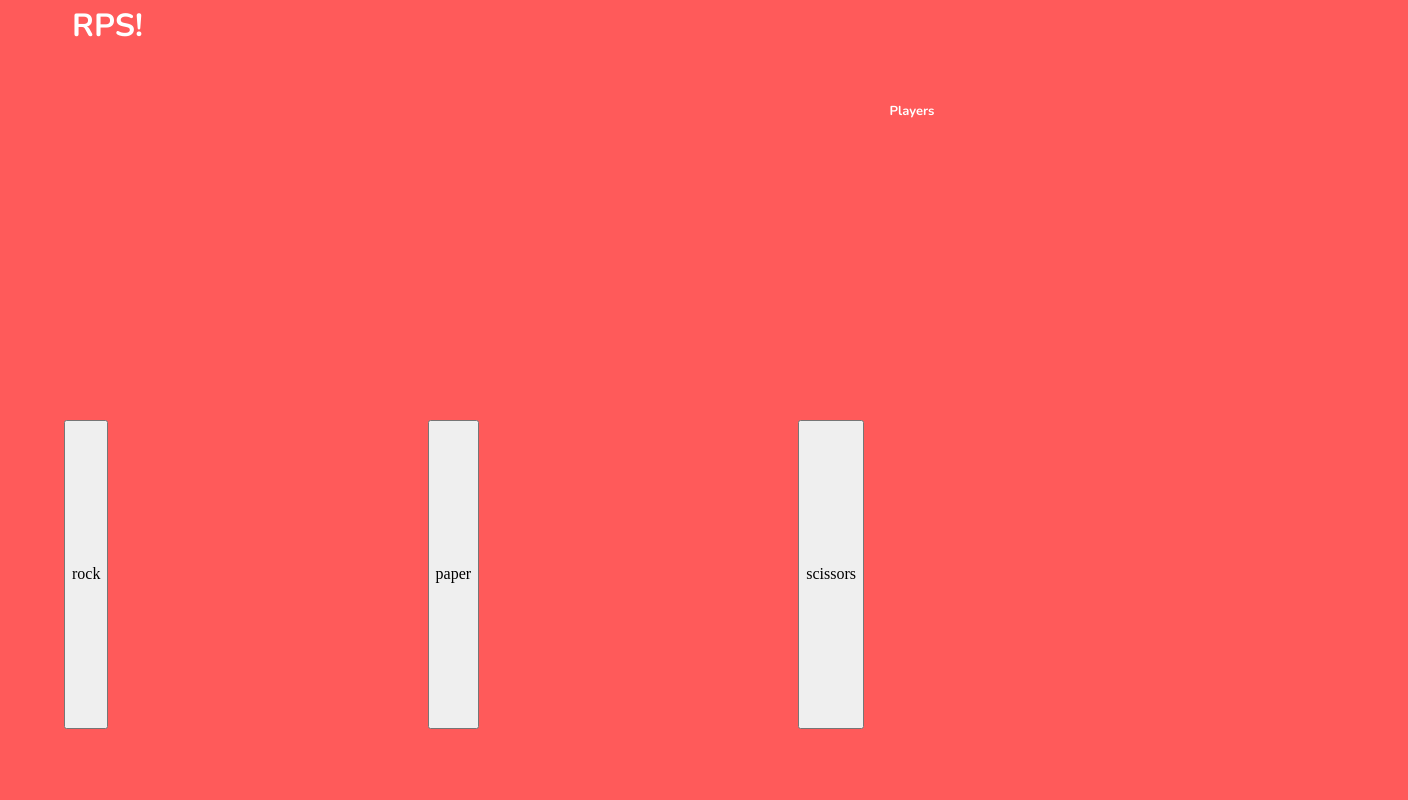
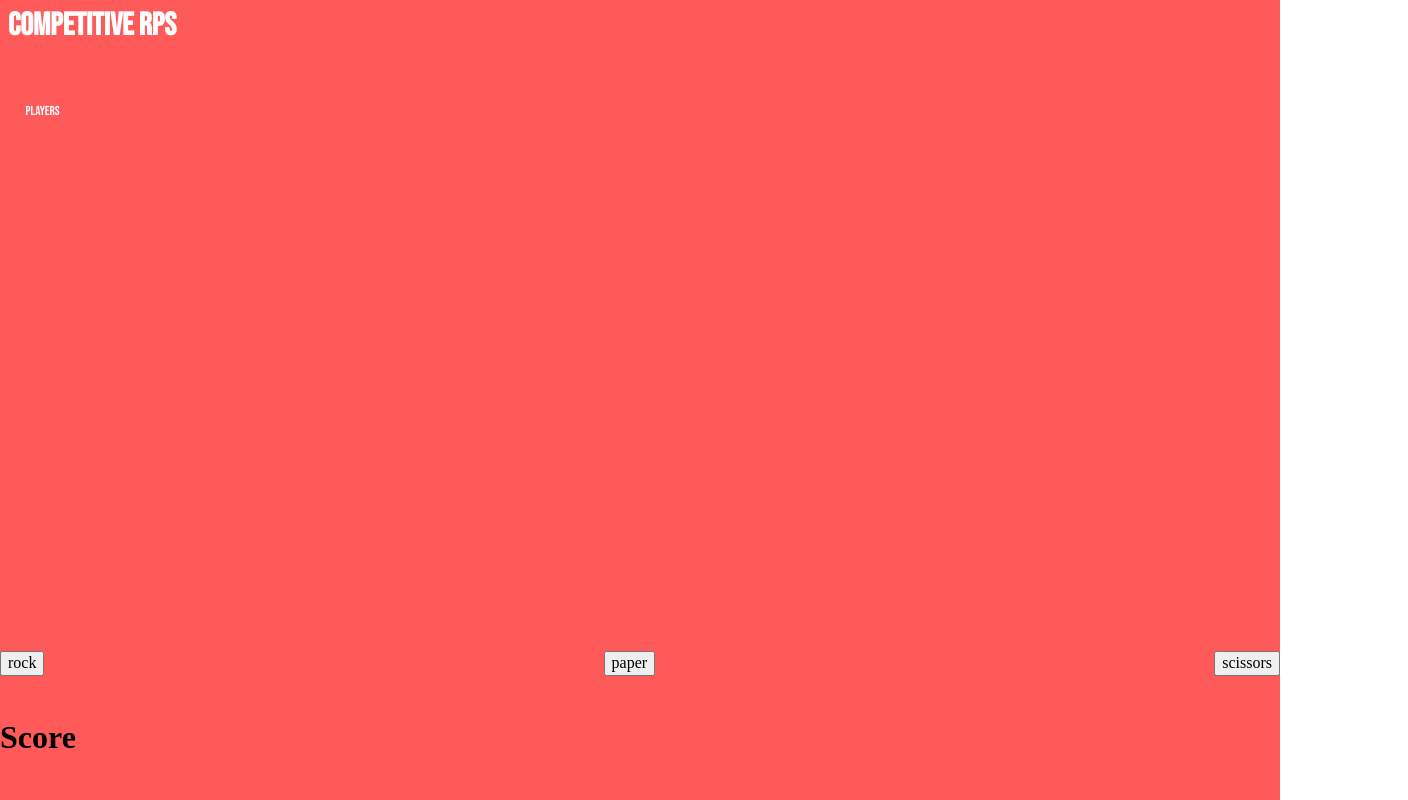
Before and after one commit to jochem33/competitive-rps, a website: page frontend/game.html in a window 1280 px wide. Shown: the whole page, 1408 px wide, since content can reach past the window. Drawn offline with nearby package versions, Linux system fonts and the light colour scheme; no server answers.

Commit message:
Update some stuff

```diff
--- a/frontend/game.html
+++ b/frontend/game.html
@@ -1,14 +1,17 @@
 <!DOCTYPE html>
 <html>
     <head>
-        <title>Pictionairy (maar dan anders)</title>
+        <title>Competitive RPS</title>
         <link rel="stylesheet" href="/style.css">
         <link rel="stylesheet" href="/normalize.css">
     </head>
     <body>
         <div id="content" class="gameLayoutContent">
-            <h1 class="siteTitle">RPS!</h1>
+            <div class="game-header">
+                <h1 class="siteTitle">Competitive RPS</h1>
                 <h1 class="countdown" id="countdown"></h1>
+            </div>
+            <div>
                 <p id="gamestate"></p>
                 <div id="rightBar">
                     <p id="roleText">Players</p>
@@ -21,8 +24,10 @@
                     <input type="button" id="scissors" class="rpsbutton" value="scissors">
                 </div>
             </div>
-
-
+            <div>
+                <h1>Score</h1>
+            </div>
+        </div>
         <script src="https://cdnjs.cloudflare.com/ajax/libs/p5.js/1.3.1/p5.js" integrity="sha512-a5hlZKgpC1LVAuKgVeXdP0D9Yfacj0hLtNdzx9zFMkIWRrQyO37KtIPiqArGmVuaBYu3ON6Vt0N3+G/JaLXQYQ==" crossorigin="anonymous"></script>
         <script src="/socket.io/socket.io.js"></script>
         <script src="/game.js"></script>
--- a/public/style.css
+++ b/public/style.css
@@ -1,4 +1,6 @@
 @import url('https://fonts.googleapis.com/css2?family=Nunito:wght@700&display=swap');
+
+@import url('https://fonts.googleapis.com/css2?family=Bebas+Neue&display=swap');
 
 ::placeholder { /* Chrome, Firefox, Opera, Safari 10.1+ */
     color: white;
@@ -15,13 +17,16 @@
 
 
 .siteTitle {
-    font-family: 'Arial Rounded MT Bold', 'Nunito', "Helvetica Rounded", Arial, sans-serif;
+    font-family: 'Bebas Neue';
     color: white;
     margin: 0;
-    /* margin-left: 5vw; */
-
+    font-size: 4em;
     padding: 1vh;
     grid-area: title;
+}
+
+.game-header .siteTitle {
+    font-size: 2em;
 }
 
 .siteTitleCentered {
@@ -41,12 +46,10 @@
 
 .gameLayoutContent {
     display: grid;
-    grid-template-columns: 100vh 2fr;
-    grid-template-areas:
-        'title title'
-        'canvas players'
-        'words players';
-    padding: 0 5vw 0 5vw;
+}
+
+.game-header {
+    display: flex;
 }
 
 body {
@@ -63,7 +66,7 @@ body {
 
 .box {
     display: block;
-    font-family: 'Arial Rounded MT Bold', 'Nunito', "Helvetica Rounded", Arial, sans-serif;
+    font-family: 'Bebas Neue';
     background-color: #FDA7A7;
     border: 0 solid transparent;
     border-radius: 1vw;
@@ -103,7 +106,7 @@ input:focus{
 
 
 .formlabel {
-    font-family: 'Arial Rounded MT Bold', 'Nunito', "Helvetica Rounded", Arial, sans-serif;
+    font-family: 'Bebas Neue';
     font-size: 6vh;
     color: white;
     display: inline;
@@ -125,7 +128,7 @@ input:focus{
 
 #roleText {
     display: block;
-    font-family: 'Arial Rounded MT Bold', 'Nunito', "Helvetica Rounded", Arial, sans-serif;
+    font-family: 'Bebas Neue';
     border: 0 solid transparent;
     border-radius: 1vw;
     padding: 1vw;
```
Also changed, not shown: frontend/host.html (+2 -2 lines), frontend/index.html (+2 -2 lines), frontend/join.html (+2 -2 lines). Lines whose indentation alone changed are shown as unchanged.
